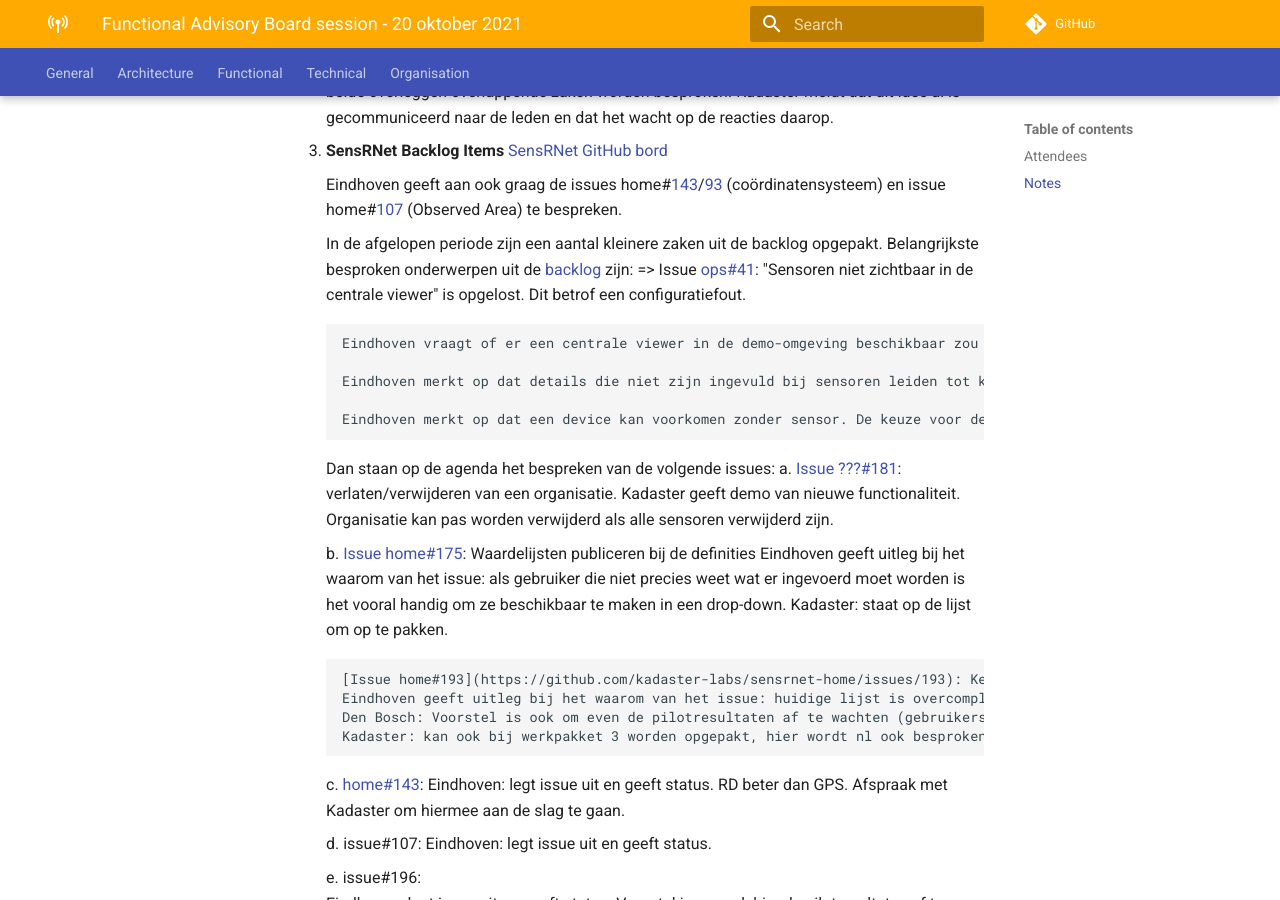
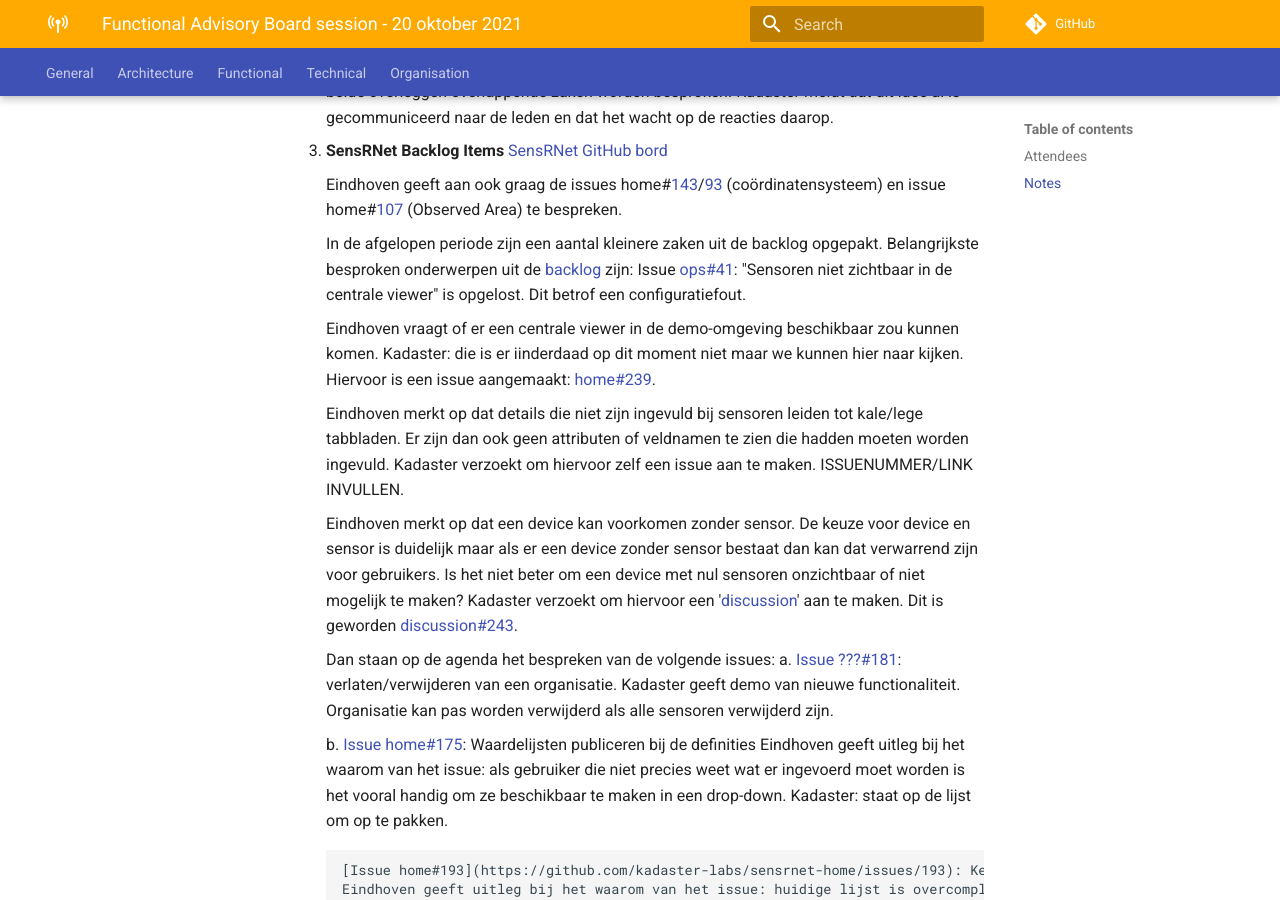
Before and after one commit to kadaster-labs/sensrnet-home, an MkDocs documentation site: the page built from docs/notes/2021-10-20-FAB-notes.md, in a window 1280 px wide and 900 px high, scrolled down 1436 px. Built offline with MkDocs 1.6.1 and Material for MkDocs 9.7.7, drawn with Linux system fonts in a browser that asks for light colours; comment, search, counter and statistics services are not loaded.

Commit message:
Update 2021-10-20-FAB-notes.md

```diff
--- a/docs/notes/2021-10-20-FAB-notes.md
+++ b/docs/notes/2021-10-20-FAB-notes.md
@@ -42,13 +42,13 @@ Onderwerpen:
      Eindhoven geeft aan ook graag de issues home#[143](https://github.com/kadaster-labs/sensrnet-home/issues/143)/[93](https://github.com/kadaster-labs/sensrnet-home/issues/93) (coördinatensysteem) en issue home#[107](https://github.com/kadaster-labs/sensrnet-home/issues/107) (Observed Area) te bespreken.
 
      In de afgelopen periode zijn een aantal kleinere zaken uit de backlog opgepakt. Belangrijkste besproken onderwerpen uit de [backlog](https://github.com/orgs/kadaster-labs/projects/1) zijn:
-     => Issue [ops#41](https://github.com/kadaster-labs/sensrnet-ops/issues/41): "Sensoren niet zichtbaar in de centrale viewer" is opgelost. Dit betrof een configuratiefout.
+     Issue [ops#41](https://github.com/kadaster-labs/sensrnet-ops/issues/41): "Sensoren niet zichtbaar in de centrale viewer" is opgelost. Dit betrof een configuratiefout.
 
-        Eindhoven vraagt of er een centrale viewer in de demo-omgeving beschikbaar zou kunnen komen. Kadaster: die is er iinderdaad op dit moment niet maar we kunnen hier naar kijken. Hiervoor is een issue aangemaakt: [home#239](https://github.com/kadaster-labs/sensrnet-home/issues/239).
+     Eindhoven vraagt of er een centrale viewer in de demo-omgeving beschikbaar zou kunnen komen. Kadaster: die is er iinderdaad op dit moment niet maar we kunnen hier naar kijken. Hiervoor is een issue aangemaakt: [home#239](https://github.com/kadaster-labs/sensrnet-home/issues/239).
 
-        Eindhoven merkt op dat details die niet zijn ingevuld bij sensoren leiden tot kale/lege tabbladen. Er zijn dan ook geen attributen of veldnamen te zien die hadden moeten worden ingevuld. Kadaster verzoekt om hiervoor zelf een issue aan te maken. ISSUENUMMER/LINK INVULLEN.
+     Eindhoven merkt op dat details die niet zijn ingevuld bij sensoren leiden tot kale/lege tabbladen. Er zijn dan ook geen attributen of veldnamen te zien die hadden moeten worden ingevuld. Kadaster verzoekt om hiervoor zelf een issue aan te maken. ISSUENUMMER/LINK INVULLEN.
 
-        Eindhoven merkt op dat een device kan voorkomen zonder sensor. De keuze voor device en sensor is duidelijk maar als er een device zonder sensor bestaat dan kan dat verwarrend zijn voor gebruikers. Is het niet beter om een device met nul sensoren onzichtbaar of niet mogelijk te maken? Kadaster verzoekt om hiervoor een '[discussion](https://github.com/kadaster-labs/sensrnet-home/discussions)' aan te maken. Dit is geworden [discussion#243](https://github.com/kadaster-labs/sensrnet-home/discussions/243).
+     Eindhoven merkt op dat een device kan voorkomen zonder sensor. De keuze voor device en sensor is duidelijk maar als er een device zonder sensor bestaat dan kan dat verwarrend zijn voor gebruikers. Is het niet beter om een device met nul sensoren onzichtbaar of niet mogelijk te maken? Kadaster verzoekt om hiervoor een '[discussion](https://github.com/kadaster-labs/sensrnet-home/discussions)' aan te maken. Dit is geworden [discussion#243](https://github.com/kadaster-labs/sensrnet-home/discussions/243).
 
      Dan staan op de agenda het bespreken van de volgende issues:
      a. [Issue ???#181](https://github.com/kadaster-labs/sensrnet-home/issues/181): verlaten/verwijderen van een organisatie. Kadaster geeft demo van nieuwe functionaliteit. Organisatie kan pas worden verwijderd als alle sensoren verwijderd zijn.
```
